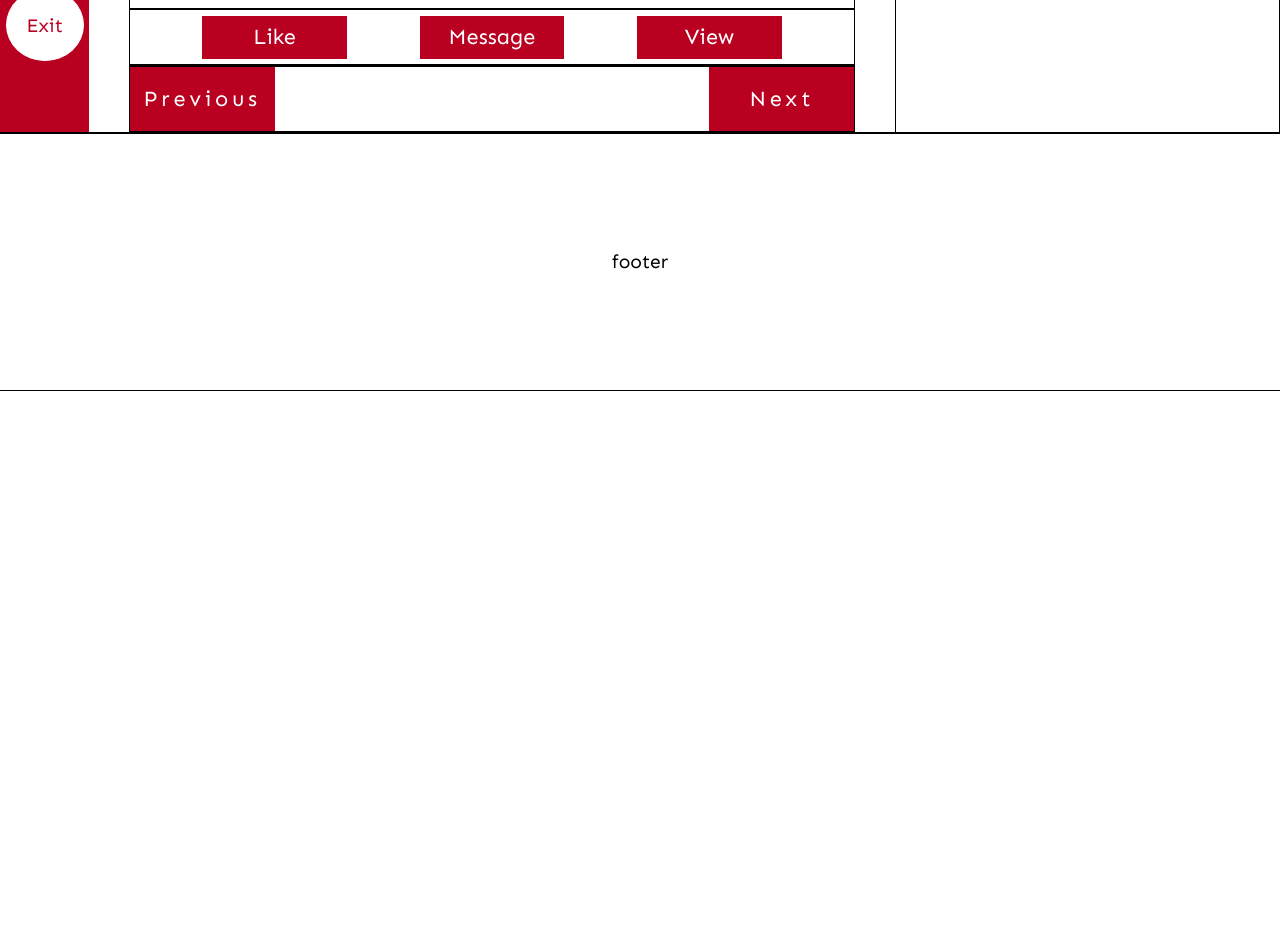
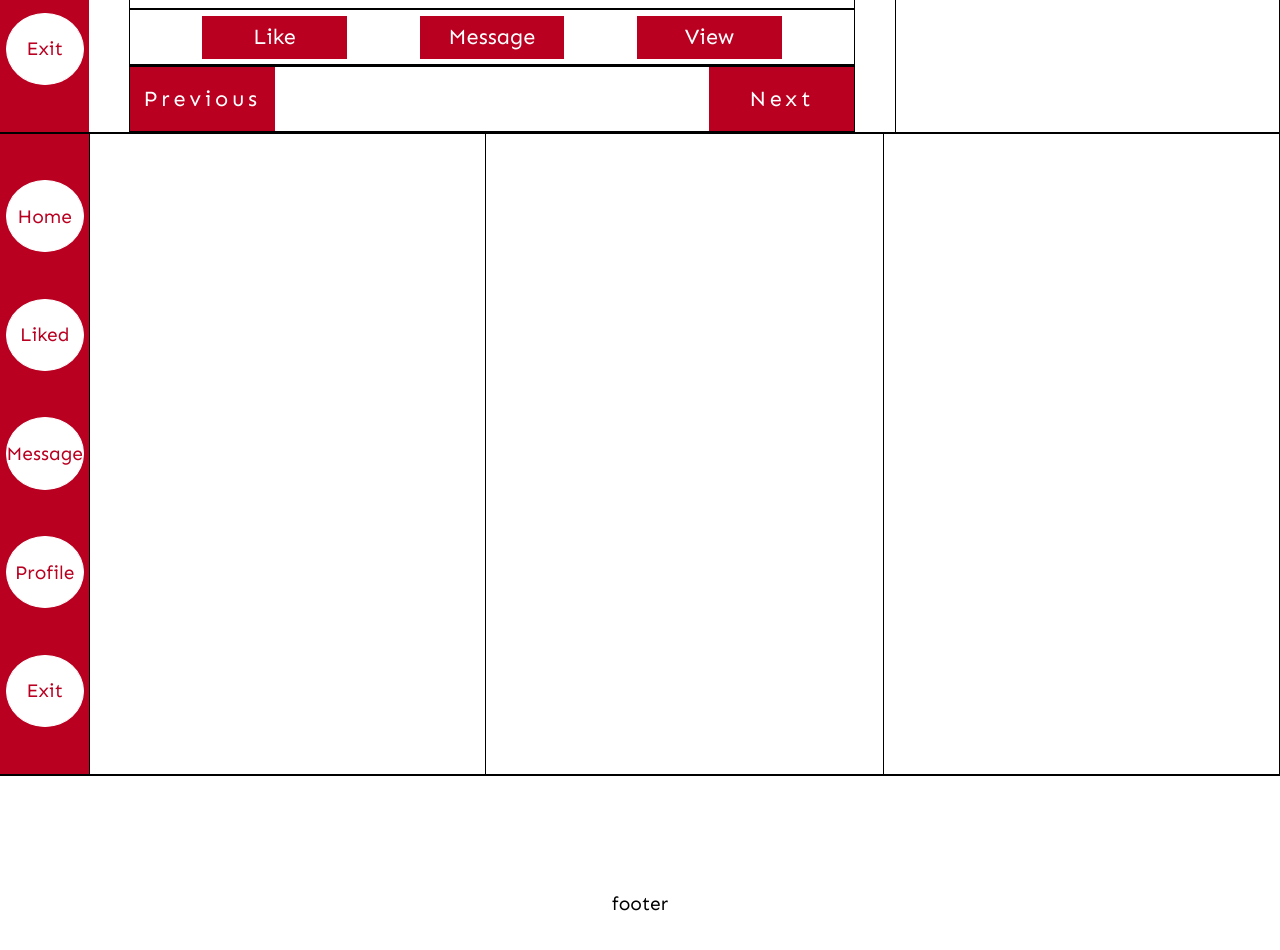
Before and after one commit to MokuaEnock/Kupid-frontend, a React (Create React App) app: page / in a window 1280 px wide. Shown: the part 2440-3390 px from the top of the page. Before the commit the page ends 2831 px from the top, so only its background shows below. Built offline with nearby package versions, Linux system fonts and the light colour scheme.

Commit message:
create skeleton for messages section

```diff
--- a/src/App.css
+++ b/src/App.css
@@ -479,6 +479,33 @@ aside span {
 
 }
 
+/* messages ================================================================= */
+
+#message {
+    width: 100%;
+    height: 50vw;
+    display: flex;
+    flex-direction: row;
+    justify-content: center;
+    align-items: center;
+}
+
+#message>section {
+    width: 93%;
+    height: 100%;
+    border: thin solid black;
+    display: flex;
+    flex-direction: row;
+    justify-content: center;
+    align-items: center;
+}
+
+#message>section>ul {
+    width: 30%;
+    height: 100%;
+    border: thin solid black;
+
+}
 
 /* footer ====================================================================== */
 
--- a/src/components/Pages/User/aside.js
+++ b/src/components/Pages/User/aside.js
@@ -2,6 +2,7 @@ export default function Aside() {
   return (
     <aside>
       <span>Home</span>
+      <span>Liked</span>
       <span>Message</span>
       <span>Profile</span>
       <span>Exit</span>
--- /dev/null
+++ b/src/components/Pages/messages/message.js
@@ -0,0 +1,13 @@
+import Aside from "../User/aside.js";
+
+export default function Message() {
+  return (
+    <section id="message">
+      <Aside />
+      <section>
+        <ul></ul>
+        <div></div>
+      </section>
+    </section>
+  );
+}
--- a/src/components/main.js
+++ b/src/components/main.js
@@ -2,6 +2,7 @@ import Landing from "./Pages/landing/landing";
 import Login from "./Pages/Login/login";
 import Form from "./Pages/form/form";
 import User from "./Pages/User/user";
+import Message from "./Pages/messages/message.js";
 
 export default function Main() {
   return (
@@ -10,6 +11,7 @@ export default function Main() {
       <Login />
       <Form />
       <User />
+      <Message />
     </>
   );
 }
```
